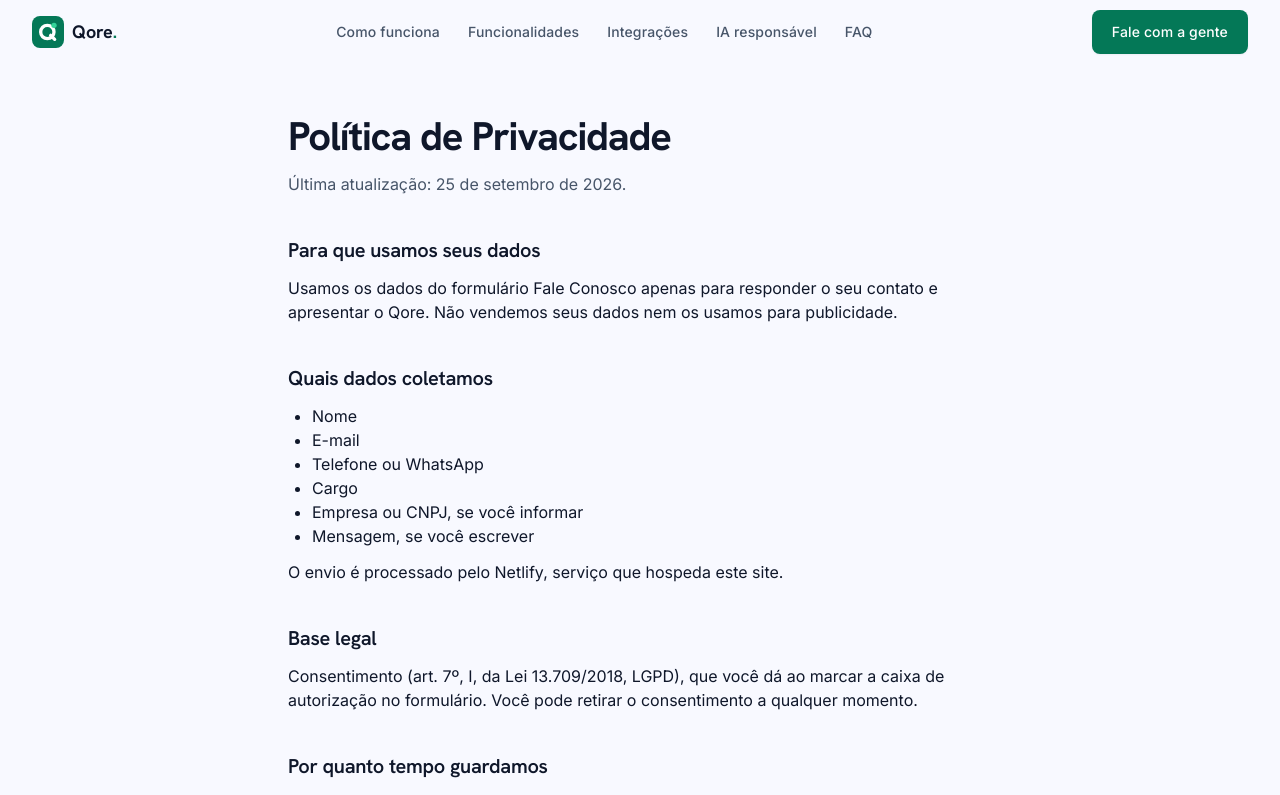
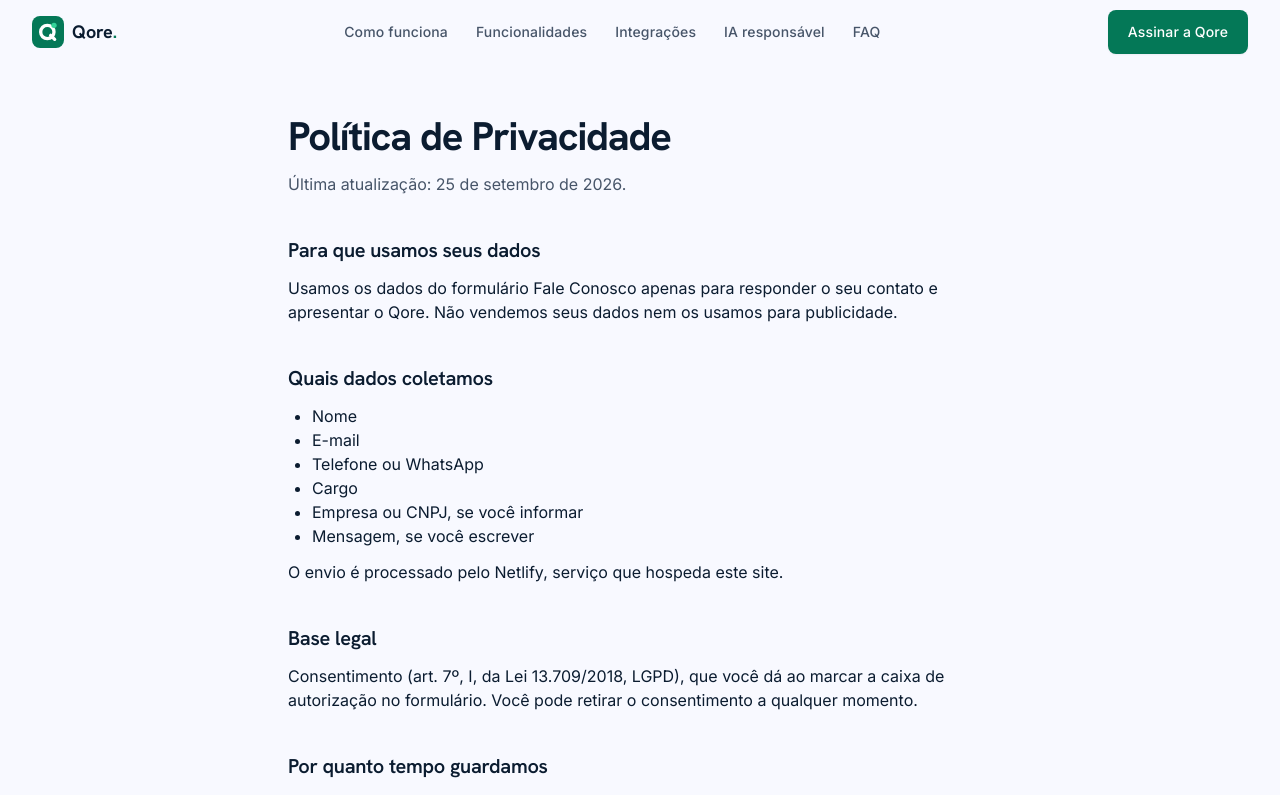
Before and after one commit to emersonjds/lp-qore, a Next.js app: page /privacidade in a window 1280 px wide. Shown: the top 795 px of the page. Built offline with nearby package versions, Linux system fonts and the light colour scheme; no server answers.

Commit message:
feat: invite visitors to subscribe from the header on the Stitch surface palette

```diff
--- a/src/app/globals.css
+++ b/src/app/globals.css
@@ -8,11 +8,11 @@
 
 @theme {
   --color-background: #f8f9ff;
-  --color-foreground: #0f172a;
+  --color-foreground: #0b1c30;
   --color-card: #ffffff;
-  --color-card-foreground: #0f172a;
+  --color-card-foreground: #0b1c30;
   --color-popover: #ffffff;
-  --color-popover-foreground: #0f172a;
+  --color-popover-foreground: #0b1c30;
   --color-primary: #047857;
   --color-primary-hover: #065f46;
   --color-primary-foreground: #ffffff;
@@ -20,11 +20,11 @@
   --color-primary-tint-strong: #d1fae5;
   --color-primary-light: #34d399;
   --color-secondary: #eff4ff;
-  --color-secondary-foreground: #0f172a;
+  --color-secondary-foreground: #0b1c30;
   --color-muted: #eff4ff;
   --color-muted-foreground: #475569;
   --color-accent: #f1f5f9;
-  --color-accent-foreground: #0f172a;
+  --color-accent-foreground: #0b1c30;
   --color-destructive: #e11d48;
   --color-destructive-text: #be123c;
   --color-destructive-tint: #fff1f2;
@@ -35,6 +35,10 @@
   --color-input: #cbd5e1;
   --color-ring: #047857;
   --color-surface-low: #eff4ff;
+  --color-surface-container: #e5eeff;
+  --color-surface-container-high: #dce9ff;
+  --color-primary-fixed: #97f5cc;
+  --color-primary-deep: #005d42;
 
   --text-headline-xl: 2.5rem;
   --text-headline-xl--line-height: 3rem;
--- a/src/components/sections/header-mobile-menu.tsx
+++ b/src/components/sections/header-mobile-menu.tsx
@@ -4,6 +4,7 @@ import { useState } from "react";
 import { Menu } from "lucide-react";
 import { Button } from "@/components/ui/button";
 import { Sheet, SheetContent, SheetDescription, SheetTitle, SheetTrigger } from "@/components/ui/sheet";
+import { SUBSCRIBE_LABEL } from "@/config/navigation";
 import type { NavLink } from "@/types";
 
 interface HeaderMobileMenuProps {
@@ -42,7 +43,7 @@ export const HeaderMobileMenu = ({ links, contactHref }: HeaderMobileMenuProps)
         </nav>
         <Button asChild size="lg" className="mt-auto w-full">
           <a href={contactHref} onClick={close} data-cta="mobile-menu">
-            Fale com a gente
+            {SUBSCRIBE_LABEL}
           </a>
         </Button>
       </SheetContent>
--- a/src/components/sections/header.tsx
+++ b/src/components/sections/header.tsx
@@ -3,7 +3,7 @@ import { Container } from "@/components/layout/container";
 import { ScrollStateObserver } from "@/components/layout/scroll-state-observer";
 import { Button } from "@/components/ui/button";
 import { Logo } from "@/components/ui/logo";
-import { CONTACT_HREF, primaryNavigation } from "@/config/navigation";
+import { CONTACT_HREF, primaryNavigation, SUBSCRIBE_LABEL } from "@/config/navigation";
 import { HeaderMobileMenu } from "./header-mobile-menu";
 
 export const Header = () => (
@@ -31,7 +31,7 @@ export const Header = () => (
         <div className="flex items-center gap-2">
           <Button asChild className="hidden lg:inline-flex">
             <a href={CONTACT_HREF} data-cta="header">
-              Fale com a gente
+              {SUBSCRIBE_LABEL}
             </a>
           </Button>
           <HeaderMobileMenu links={primaryNavigation} contactHref={CONTACT_HREF} />
--- a/src/config/navigation.ts
+++ b/src/config/navigation.ts
@@ -2,6 +2,7 @@ import type { NavLink } from "@/types";
 
 export const CONTACT_HREF = "/#contato";
 export const HOW_IT_WORKS_HREF = "/#como-funciona";
+export const SUBSCRIBE_LABEL = "Assinar a Qore";
 
 export const primaryNavigation: readonly NavLink[] = [
   { label: "Como funciona", href: HOW_IT_WORKS_HREF },
```
Also changed, not shown: 2 other files (tests, documents, lock files or other folders).
